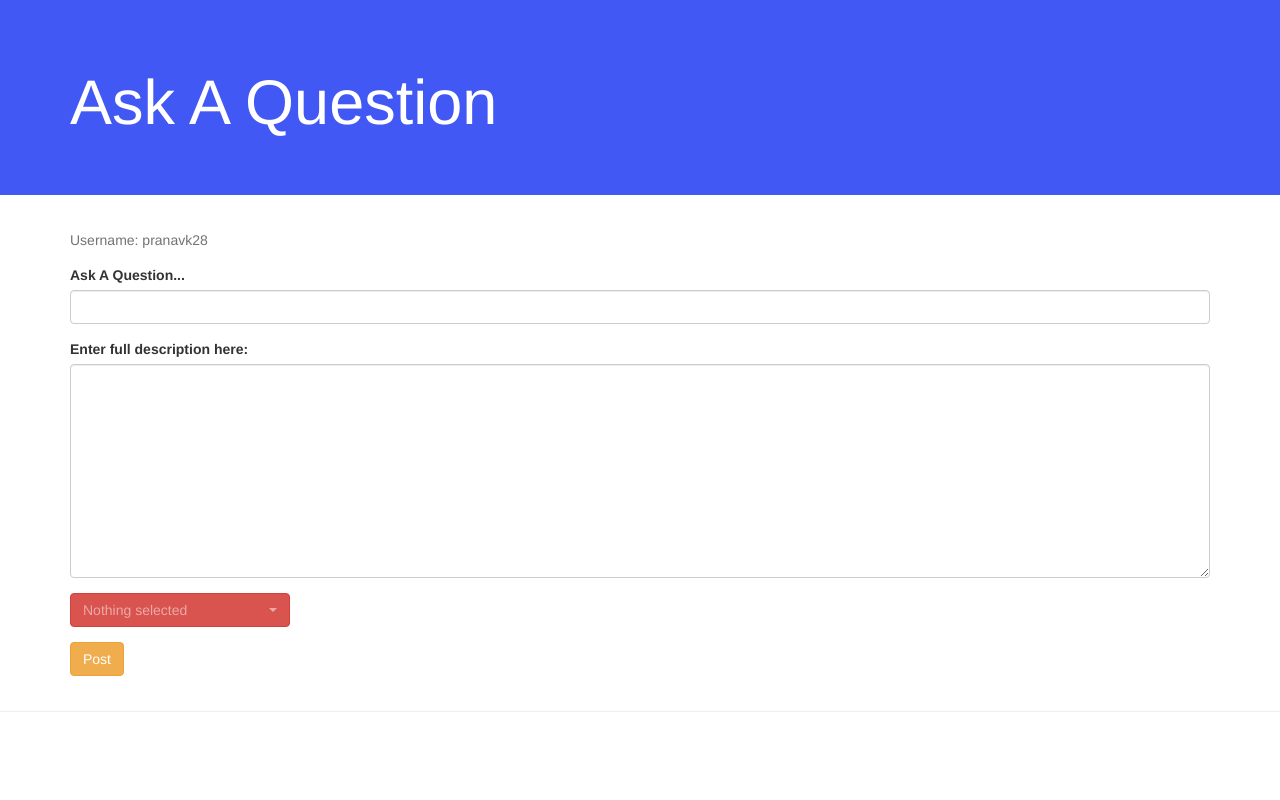
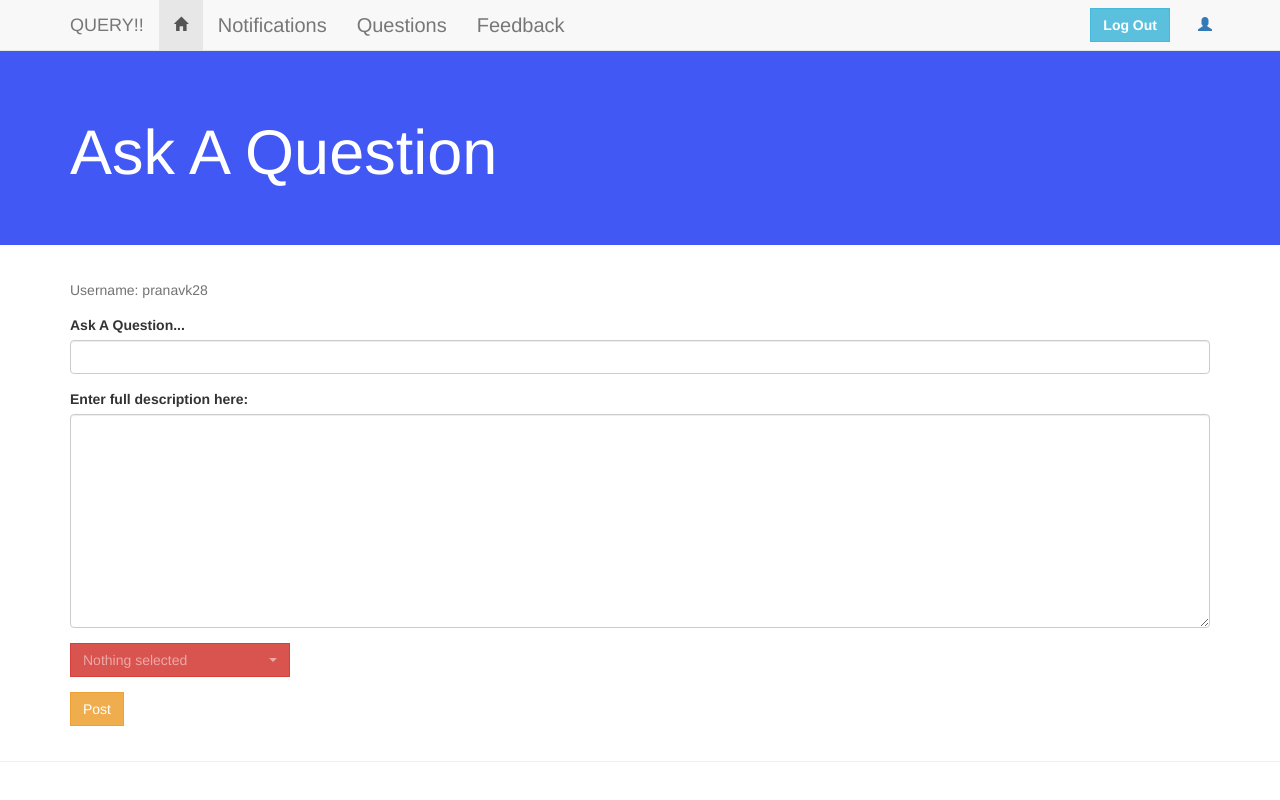
Before and after one commit to Alexblack8/query, a PHP site: page /soc-project/ask_question.php in a window 1280 px wide. Run offline with PHP 8.4, Linux system fonts and the light colour scheme; a user stored in the database is signed in; data comes from the database, SQL or seed files in the repository; some libraries are stand-ins or nearby versions.

Commit message:
add navbar everywhere

```diff
--- a/ask_question.php
+++ b/ask_question.php
@@ -1,6 +1,6 @@
 <?php
 session_start();
-
+include 'nav_bar.php';
 include 'function.php';
 include 'connectuser.php';
 ?>
@@ -18,6 +18,11 @@ include 'connectuser.php';
         <script src="https://cdnjs.cloudflare.com/ajax/libs/bootstrap-select/1.7.5/js/bootstrap-select.min.js"></script>
 
     <script type="text/javascript" src="ask_question.js"></script>
+    <style>
+      html {
+        margin-top: 50px;
+      }
+    </style>
   </head>
   <body>
 
--- a/feedbacks.php
+++ b/feedbacks.php
@@ -3,6 +3,7 @@ session_start();
 include 'function.php';
 include 'connectuser.php';
 include 'notification.php';
+include 'nav_bar.php';
 $tags=array("Mess","Transport","Academics","Sports","Medical","Others");
 $category=array('reply','question','feedback');
 ?>
--- a/nav_bar.php
+++ b/nav_bar.php
@@ -30,21 +30,16 @@
 
 				<div class="collapse navbar-collapse" id="nav-collapse">
 					<ul class="nav navbar-nav">
-						<li class="active"><a href="#" ><span class="glyphicon glyphicon-home"></span></a></li>
+						<li class="active"><a href="homepage.php" ><span class="glyphicon glyphicon-home"></span></a></li>
 						<li><a href="notification.php" style="font-size: 20px;">Notifications</a></li>
 						<li><a href="questions.php" style="font-size: 20px;" >Questions</a></li>
 						<li><a href="feedbacks.php" style="font-size: 20px;"  >Feedback</a></li>
 					</ul>
 
 					<ul class="nav navbar-nav navbar-right">
-						<li class="dropdown">
-                <a class="dropdown-toggle" data-toggle="dropdown" role="button" aria-haspopup="true" aria-expanded="false"  ><span class="glyphicon glyphicon-user"></span> <span class="caret"></span></a>
-                <ul class="dropdown-menu">
-                  <li><a href="<?php session_start(); echo "user_profile.php?userId=".$_SESSION['user_id']; ?>">View Profile</a></li>
-                  <li><a href="ask_question.php">Ask A Question</a></li>
-                </ul>
-              </li>
-					</ul>
+
+                <a href="<?php session_start(); echo "user_profile.php?userId=".$_SESSION['user_id']; ?>" class="btn navbar-btn"><span class="glyphicon glyphicon-user"></span></a>
+                	</ul>
 
 					<form action="" class="navbar-form navbar-right" role="search">
 						<div class="form-group">
--- a/question_option.php
+++ b/question_option.php
@@ -1,5 +1,6 @@
 <?php
 session_start();
+include 'nav_bar.php';
 include 'function.php';
 include 'connectuser.php';
 $tag_id=$_GET['tag_id'];
@@ -12,6 +13,11 @@ $tags=array("Mess","Transport","Academics","Sports","Medical","Others");
 	    <link rel="stylesheet" href="https://cdnjs.cloudflare.com/ajax/libs/bootstrap-select/1.7.5/css/bootstrap-select.min.css">
 	    <title>< Questions!!</title>
 	    <link href="question_display.css" rel="stylesheet">
+	    <style>
+			html {
+				margin-top: 50px;
+			}
+	    </style>
 	</head>
 	<body>
 		<!-- header and heading -->
--- a/user_profile.php
+++ b/user_profile.php
@@ -1,6 +1,6 @@
 <?php
 	include 'connectuser.php';
-
+	include 'nav_bar.php';
 	$get_user_id = $_GET['userId'];
 	// getting user's data
 	$user_query = 'SELECT * FROM user WHERE user_id='.$get_user_id;
@@ -15,6 +15,9 @@
 		<script src="http://code.jquery.com/jquery-2.1.0.min.js"></script>
 		<link rel="stylesheet" href="question_display.css">
 		<style>
+			html {
+				margin-top: 50px;
+			}
 			h1 {
 				border-bottom: 5px solid #8c1919;
 			}
```
